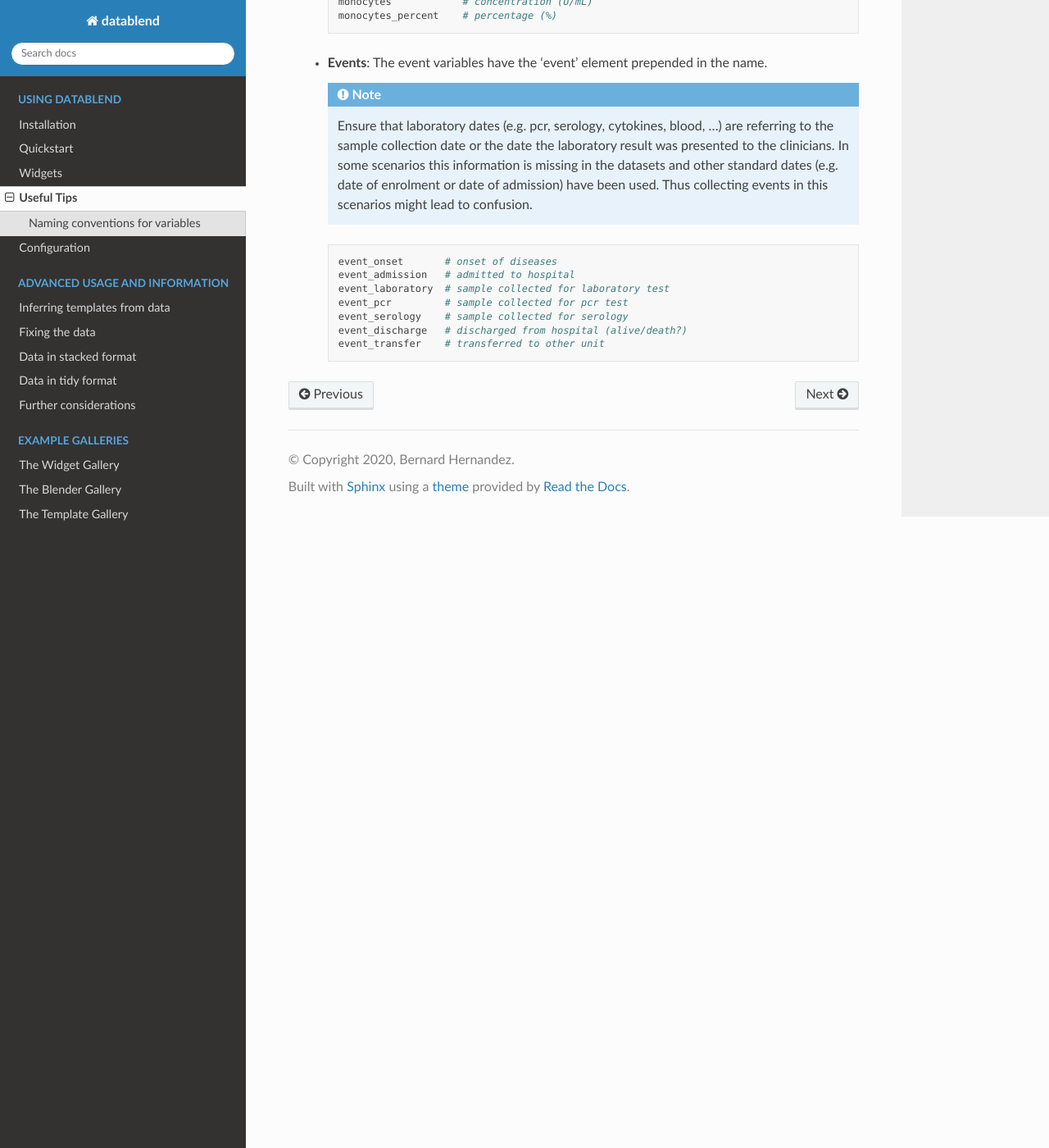
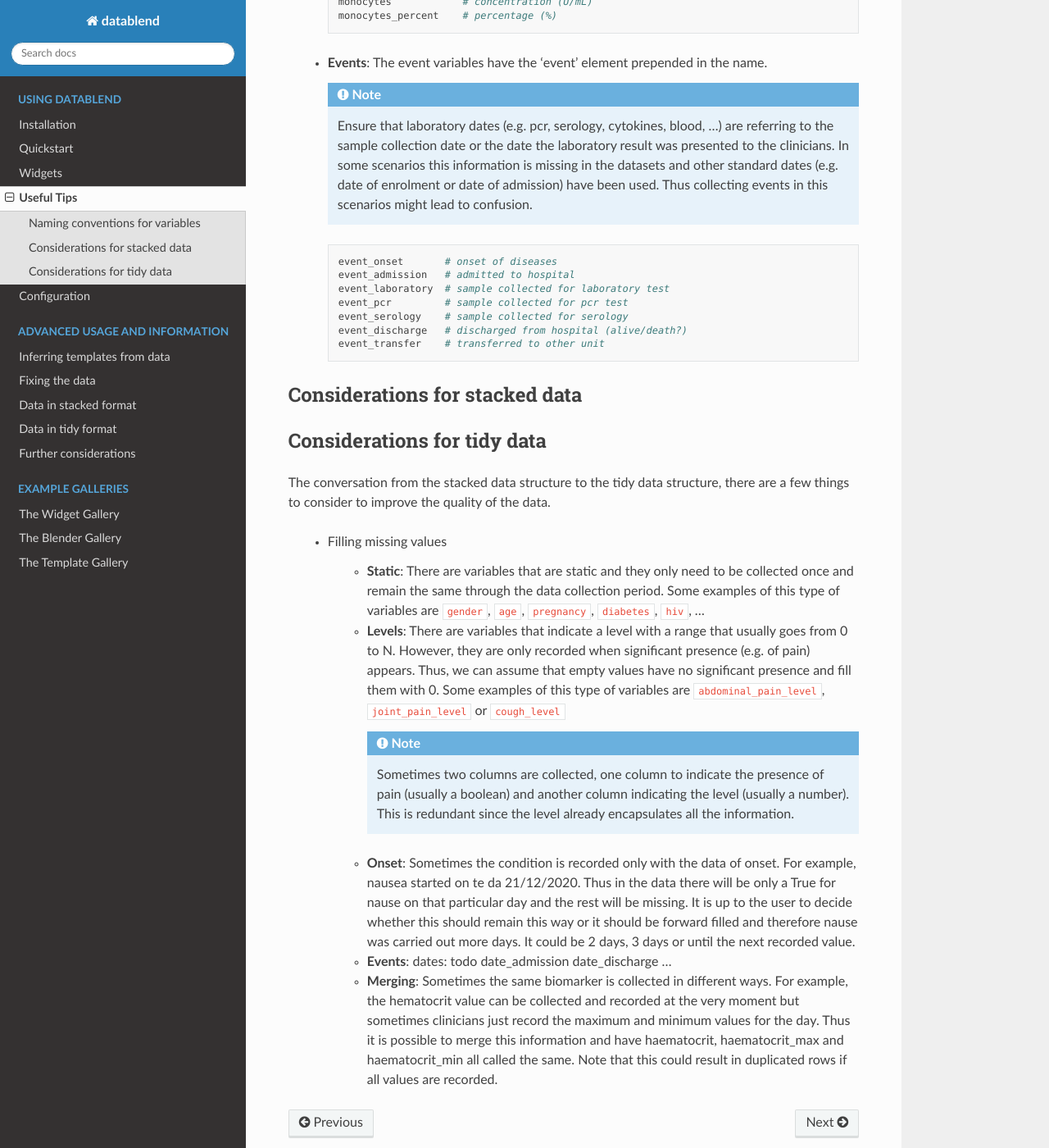
Before and after one commit to bahp/datablend, a Sphinx documentation site: the page built from docs/usage/tips.rst, in a window 1280 px wide and 1400 px high, scrolled down 1034 px. Shown: the whole window at 82% size. Built offline with Sphinx 7.4.7 and the Read the Docs theme 2.0.0, drawn with Linux system fonts in a browser that asks for light colours.

Commit message:
~ documentation

```diff
--- a/docs/usage/installation.rst
+++ b/docs/usage/installation.rst
@@ -11,10 +11,11 @@
 by default.
 
 - ``pandas``
-- ``pytest`` (only for package testing).
+- ``pyyaml`` (for logging purposes)
+- ``pytest`` (only for package testing)
 - ``sphinx``         (only to update documentation)
 - ``sphinx-gallery`` (only to update documentation)
-- ``sphinx-autodoc`` (only to update documentation)
+- ``sphinx-rtd-theme`` (only to update documentation)
 
 Creating the virtual environment
 --------------------------------
--- a/docs/usage/tips.rst
+++ b/docs/usage/tips.rst
@@ -3,7 +3,6 @@
 
 Naming conventions for variables
 --------------------------------
-
 
  - **General**: Use variable names to describe the data collected using
    the most meaningful word first. Try to include further description of
@@ -75,3 +74,46 @@
         event_serology    # sample collected for serology
         event_discharge   # discharged from hospital (alive/death?)
         event_transfer    # transferred to other unit
+
+
+
+Considerations for stacked data
+-------------------------------
+
+Considerations for tidy data
+----------------------------
+
+The conversation from the stacked data structure to the tidy data structure, there are
+a few things to consider to improve the quality of the data.
+
+ - Filling missing values
+
+    - **Static**: There are variables that are static and they only need to be collected
+      once and remain the same through the data collection period. Some examples of this
+      type of variables are ``gender``, ``age``, ``pregnancy``, ``diabetes``, ``hiv``, ...
+
+    - **Levels**: There are variables that indicate a level with a range that usually goes
+      from 0 to N. However, they are only recorded when significant presence (e.g. of pain)
+      appears. Thus, we can assume that empty values have no significant presence and fill
+      them with 0. Some examples of this type of variables are ``abdominal_pain_level``,
+      ``joint_pain_level`` or ``cough_level``
+
+      .. note:: Sometimes two columns are collected, one column to indicate the
+                presence of pain (usually a boolean) and another column indicating
+                the level (usually a number). This is redundant since the level
+                already encapsulates all the information.
+
+    - **Onset**: Sometimes the condition is recorded only with the data of onset. For
+      example, nausea started on te da 21/12/2020. Thus in the data there will be only
+      a True for nause on that particular day and the rest will be missing. It is up to
+      the user to decide whether this should remain this way or it should be forward
+      filled and therefore nause was carried out more days. It could be 2 days, 3 days
+      or until the next recorded value.
+
+    - **Events**: dates: todo date_admission date_discharge ...
+
+    - **Merging**: Sometimes the same biomarker is collected in different ways. For example,
+      the hematocrit value can be collected and recorded at the very moment but sometimes
+      clinicians just record the maximum and minimum values for the day. Thus it is possible
+      to merge this information and have haematocrit, haematocrit_max and haematocrit_min all
+      called the same. Note that this could result in duplicated rows if all values are recorded.
```
